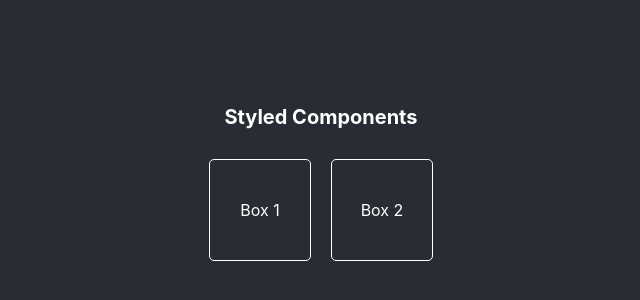
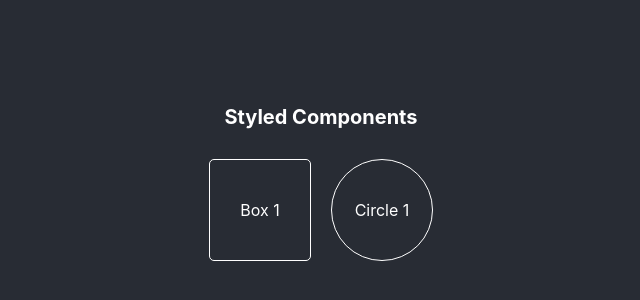
Before and after one commit to dongmin7208/cafe-gatsby, a React (Create React App) app: page / in a window 1280 px wide. Shown: the part 222-522 px from the top of the page, without its empty margins (319-959 px from the left). Built offline with nearby package versions, Linux system fonts and the light colour scheme.

Commit message:
ADD:props

```diff
--- a/src/App.js
+++ b/src/App.js
@@ -12,7 +12,7 @@ const Father = styled.div`
 const BoxWrapper = styled.div`
   display: flex;
 `;
-const BoxOne = styled.div`
+const Box = styled.div`
   width: 100px;
   height: 100px;
   background-color: #282c34;
@@ -25,27 +25,14 @@ const BoxOne = styled.div`
   margin: 10px;
   cursor: pointer;
   &:hover {
-    background-color: #61dafb;
+    background-color: ${(props) => props.bgColor};
     color: #282c34;
   }
 `;
-const BoxTwo = styled.div`
-  width: 100px;
-  height: 100px;
-  background-color: #282c34;
-  color: white;
-  border: 1px solid white;
-  border-radius: 5px;
-  display: flex;
-  justify-content: center;
-  align-items: center;
-  margin: 10px;
-  cursor: pointer;
-  &:hover {
-    background-color: #61dafb;
-    color: #282c34;
-  }
+const Circle = styled(Box)`
+  border-radius: 50%;
 `;
+
 const Text = styled.p`
   font-size: 20px;
   font-weight: bold;
@@ -56,8 +43,8 @@ function App() {
     <Father>
       <Text>Styled Components</Text>
       <BoxWrapper>
-        <BoxOne>Box 1</BoxOne>
-        <BoxTwo>Box 2</BoxTwo>
+        <Box bgColor='red'>Box 1</Box>
+        <Circle bgColor='blue'>Circle 1</Circle>
       </BoxWrapper>
     </Father>
   );
```
